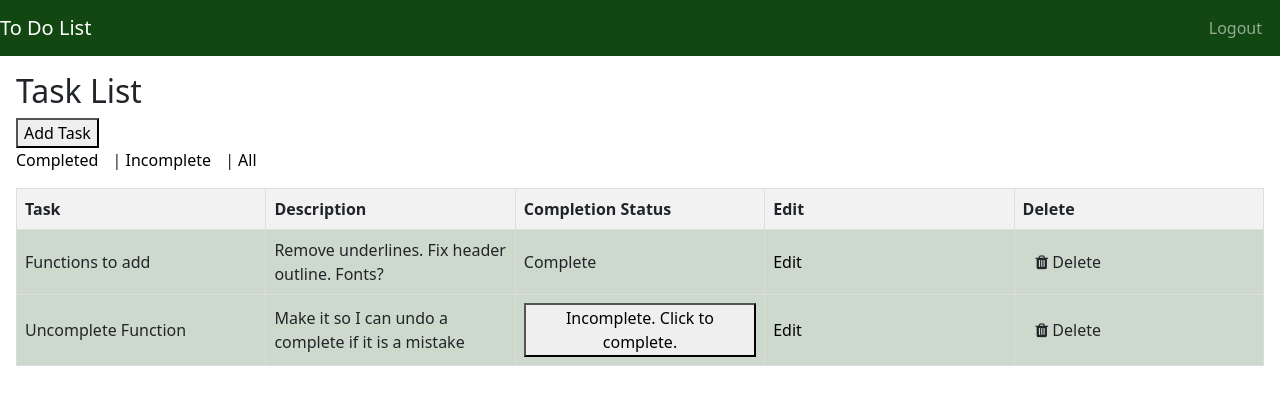
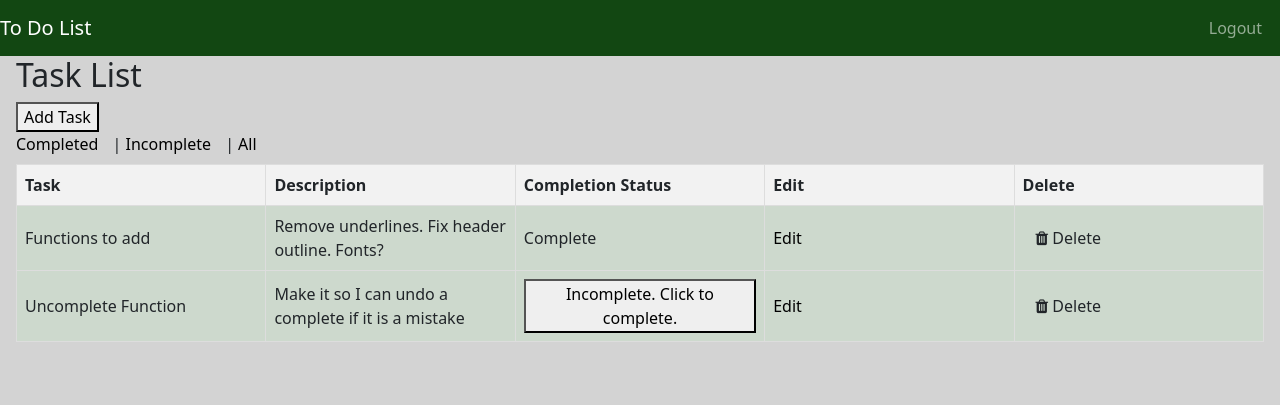
Before and after one commit to kgamett/kadince_todo, a Django app: page /tasks/ in a window 1280 px wide. Shown: the top 405 px of the page. Run offline with Django 3.2, Linux system fonts and the light colour scheme; a user stored in the database is signed in; data comes from the database, SQL or seed files in the repository; some libraries are stand-ins or nearby versions.

Commit message:
bootstrap additions

```diff
--- a/todo_app/static/css/styles.css
+++ b/todo_app/static/css/styles.css
@@ -1,11 +1,23 @@
+html {
+    background-color: lightgrey;
+    color: white;
+}
+title {
+    color: white;
+}
+main {
+    background-color: lightgrey;
+}
+
 body {
     display: block;
     margin: 0px;
+    color: white;
 }
 
 .containing-element {
     justify-content: center;
-    margin: 16px;
+    margin-left: 16px;
 }
 
 .table-container {
```
